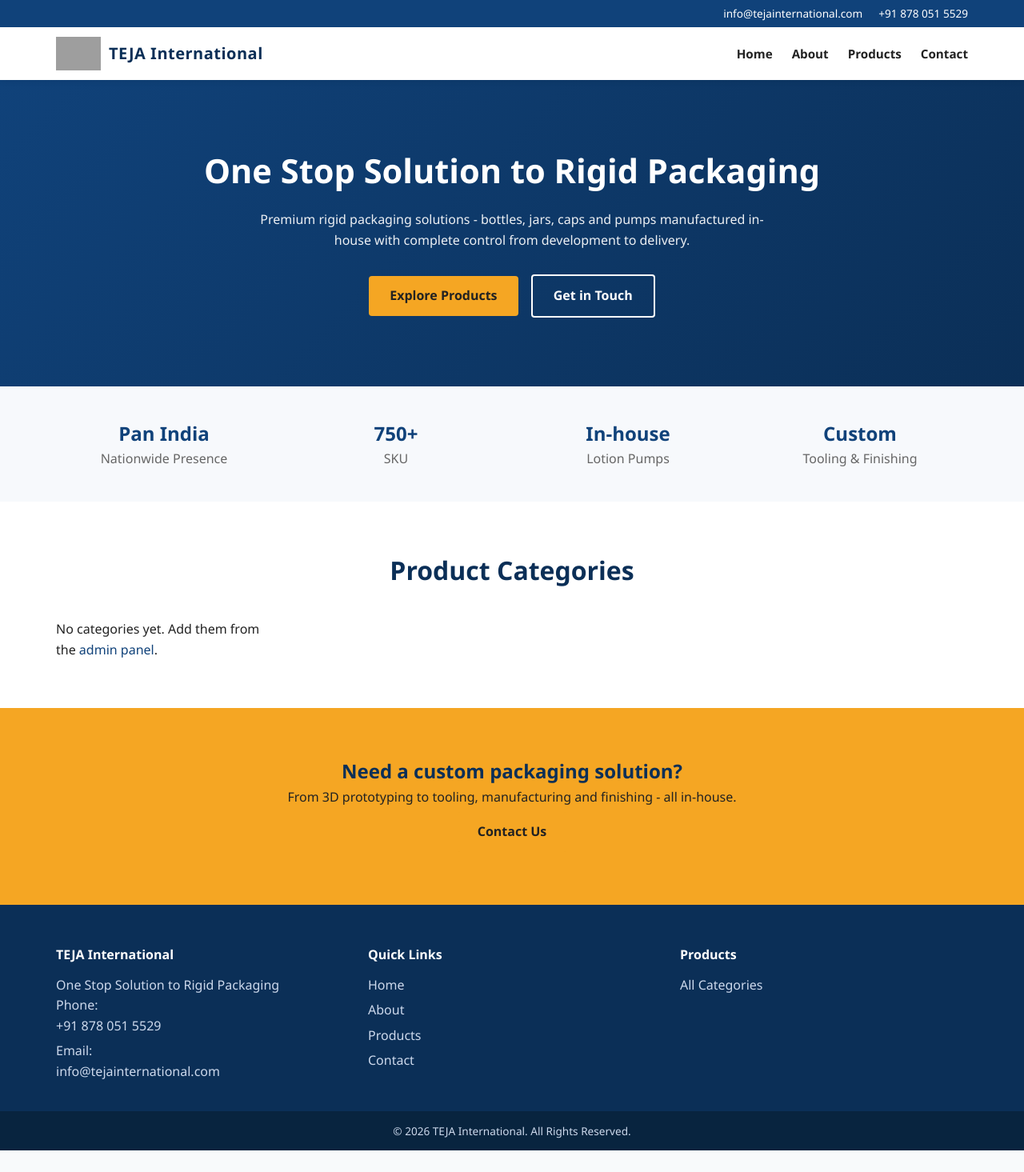
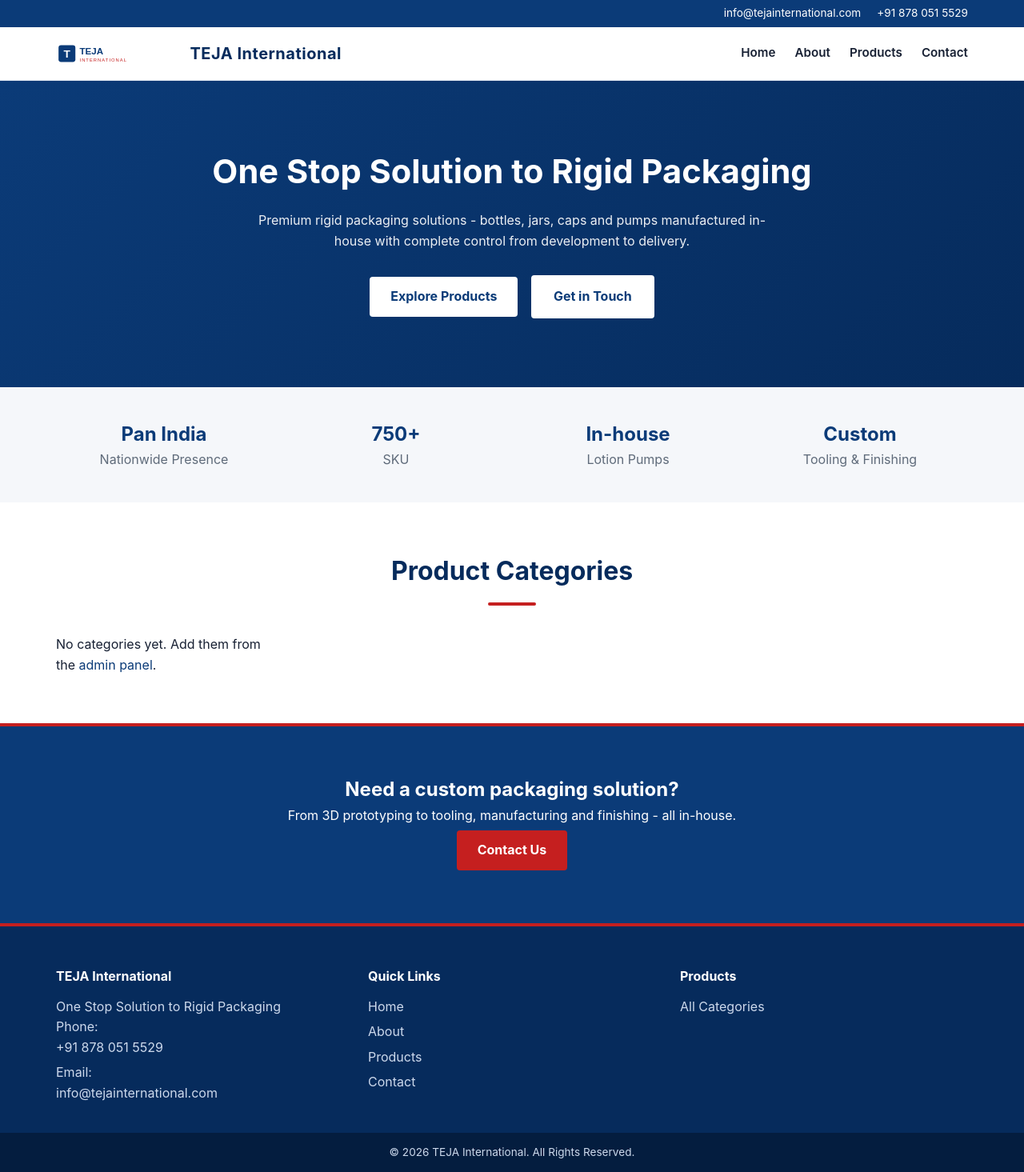
Before and after one commit to amits1417/teja-, a Flask app: page / in a window 1280 px wide. Shown: the whole page at 80% size. Before the commit the page ends 1438 px from the top, so only its background shows below. Run offline with Flask 3, Linux system fonts and the light colour scheme; data that the repository does not hold is empty; grey boxes are pictures that could not be loaded.

Commit message:
Apply corporate navy + red theme

```diff
--- a/static/css/style.css
+++ b/static/css/style.css
@@ -1,41 +1,53 @@
 :root{
-  --primary:#10427a;
-  --primary-dark:#0b2f57;
-  --accent:#f5a623;
-  --text:#222;
-  --muted:#666;
-  --bg:#f7f9fc;
-  --border:#e3e8ef;
+  --primary:#0B3B78;
+  --primary-dark:#062B5C;
+  --blue:#164F91;
+  --accent:#C51F1F;
+  --accent-dark:#9E1818;
+  --text:#172033;
+  --muted:#5F6B7A;
+  --bg:#F5F7FA;
+  --bg-light:#EAF2FA;
+  --border:#E1E8F2;
+  --white:#ffffff;
 }
 *{box-sizing:border-box;margin:0;padding:0}
-body{font-family:'Segoe UI',Roboto,Helvetica,Arial,sans-serif;color:var(--text);background:#fff;line-height:1.6}
-a{color:var(--primary);text-decoration:none}
+body{font-family:'Inter','Segoe UI',Roboto,Helvetica,Arial,sans-serif;color:var(--text);background:var(--white);line-height:1.6}
+a{color:var(--primary);text-decoration:none;transition:color .2s}
+a:hover{color:var(--accent)}
 img{max-width:100%;display:block}
 .container{max-width:1180px;margin:0 auto;padding:0 20px}
 .muted{color:var(--muted);font-size:.9rem}
 
 /* Header */
-.site-header{position:sticky;top:0;z-index:100;background:#fff;box-shadow:0 2px 8px rgba(0,0,0,.06)}
+.site-header{position:sticky;top:0;z-index:100;background:var(--white);box-shadow:0 2px 10px rgba(11,59,120,.08);border-bottom:1px solid var(--border)}
 .top-bar{background:var(--primary);color:#fff;font-size:.85rem}
 .top-bar-inner{display:flex;justify-content:flex-end;gap:20px;padding-top:6px;padding-bottom:6px}
 .top-bar-inner a{color:#fff}
+.top-bar-inner a:hover{color:#ffd9d9}
 .nav-inner{display:flex;align-items:center;justify-content:space-between;padding-top:12px;padding-bottom:12px}
 .brand{display:flex;align-items:center;gap:10px}
 .logo{height:42px;width:auto}
 .brand-name{font-weight:700;font-size:1.25rem;color:var(--primary-dark);letter-spacing:.5px}
 .main-nav{display:flex;gap:24px;align-items:center}
-.main-nav a{color:var(--text);font-weight:600;font-size:.95rem}
-.main-nav a:hover{color:var(--primary)}
-.admin-link{background:var(--accent);color:#222!important;padding:6px 12px;border-radius:4px;font-size:.85rem}
+.main-nav a{color:var(--text);font-weight:600;font-size:.95rem;padding:4px 0;border-bottom:2px solid transparent}
+.main-nav a:hover{color:var(--accent);border-bottom-color:var(--accent)}
+.admin-link{background:var(--accent);color:#fff!important;padding:6px 12px;border-radius:4px;font-size:.85rem;border-bottom:none!important}
+.admin-link:hover{background:var(--accent-dark);color:#fff!important}
 .nav-toggle{display:none;background:none;border:none;font-size:1.6rem;cursor:pointer;color:var(--primary)}
 
 /* Hero */
 .hero{background:linear-gradient(135deg,var(--primary),var(--primary-dark));color:#fff;padding:80px 0;text-align:center}
 .hero h1{font-size:2.6rem;margin-bottom:16px}
 .hero p{max-width:640px;margin:0 auto 24px;opacity:.92}
-.btn{display:inline-block;background:var(--accent);color:#222;padding:12px 26px;border-radius:4px;font-weight:700;margin:6px}
-.btn:hover{opacity:.9}
-.btn-outline{background:transparent;border:2px solid #fff;color:#fff}
+.hero .btn{background:#fff;color:var(--primary);padding:12px 26px;border-radius:4px;font-weight:700;margin:6px;display:inline-block}
+.hero .btn:hover{background:var(--bg-light);color:var(--primary-dark)}
+.btn-outline{background:transparent;border:2px solid #fff;color:#fff;padding:12px 26px;border-radius:4px;font-weight:700;margin:6px;display:inline-block}
+.btn-outline:hover{background:#fff;color:var(--primary)}
+
+/* Primary button (general) */
+.btn{display:inline-block;background:var(--primary);color:#fff;padding:12px 26px;border-radius:4px;font-weight:700;margin:6px}
+.btn:hover{background:var(--primary-dark)}
 
 /* Stats */
 .stats{background:var(--bg);padding:40px 0}
@@ -45,44 +57,50 @@ img{max-width:100%;display:block}
 
 /* Sections */
 .section{padding:60px 0}
-.section-alt{background:var(--bg)}
-.section-title{text-align:center;font-size:2rem;color:var(--primary-dark);margin-bottom:36px}
+.section-alt{background:var(--bg-light)}
+.section-title{text-align:center;font-size:2rem;color:var(--primary-dark);margin-bottom:36px;position:relative}
+.section-title::after{content:"";display:block;width:60px;height:4px;background:var(--accent);margin:14px auto 0;border-radius:2px}
 .page-hero{background:linear-gradient(135deg,var(--primary),var(--primary-dark));color:#fff;padding:50px 0;text-align:center}
 .page-hero h1{font-size:2.2rem}
 .narrow{max-width:800px}
 
 /* Category grid */
 .cat-grid{display:grid;grid-template-columns:repeat(auto-fill,minmax(240px,1fr));gap:24px}
-.cat-card{background:#fff;border:1px solid var(--border);border-radius:8px;overflow:hidden;transition:.2s;text-align:center;padding-bottom:16px}
-.cat-card:hover{box-shadow:0 8px 24px rgba(0,0,0,.1);transform:translateY(-3px)}
+.cat-card{background:var(--white);border:1px solid var(--border);border-radius:8px;overflow:hidden;transition:.2s;text-align:center;padding-bottom:16px}
+.cat-card:hover{box-shadow:0 8px 24px rgba(11,59,120,.15);transform:translateY(-3px);border-color:var(--blue)}
 .cat-card img,.cat-ph{height:200px;width:100%;object-fit:cover}
-.cat-ph{background:linear-gradient(135deg,#dbe6f5,#c3d4ec)}
+.cat-ph{background:linear-gradient(135deg,#cfe0f2,#a9c5e6)}
 .cat-card h3{margin-top:14px;color:var(--primary-dark)}
 
 /* Product grid */
 .prod-grid{display:grid;grid-template-columns:repeat(auto-fill,minmax(220px,1fr));gap:22px}
-.prod-card{border:1px solid var(--border);border-radius:8px;overflow:hidden;background:#fff;text-align:center;transition:.2s}
-.prod-card:hover{box-shadow:0 8px 24px rgba(0,0,0,.1);transform:translateY(-3px)}
+.prod-card{border:1px solid var(--border);border-radius:8px;overflow:hidden;background:var(--white);text-align:center;transition:.2s}
+.prod-card:hover{box-shadow:0 8px 24px rgba(11,59,120,.15);transform:translateY(-3px);border-color:var(--blue)}
 .prod-card img,.prod-ph{height:200px;width:100%;object-fit:contain;background:var(--bg);padding:10px}
 .prod-ph{display:flex;align-items:center;justify-content:center;color:var(--muted)}
 .prod-card h4{margin:12px 0 4px;color:var(--primary-dark)}
 
 /* CTA */
-.cta{background:var(--accent);text-align:center}
-.cta h2{color:var(--primary-dark)}
+.cta{background:var(--primary);text-align:center;color:#fff;border-top:4px solid var(--accent)}
+.cta h2{color:#fff}
+.cta .btn{background:var(--accent);color:#fff}
+.cta .btn:hover{background:var(--accent-dark)}
 
 /* Footer */
-.site-footer{background:var(--primary-dark);color:#cdd9ec;padding:50px 0 0}
+.site-footer{background:var(--primary-dark);color:#cdd9ec;padding:50px 0 0;border-top:4px solid var(--accent)}
 .footer-grid{display:grid;grid-template-columns:repeat(3,1fr);gap:30px}
 .site-footer h4{color:#fff;margin-bottom:12px}
 .site-footer a{color:#cdd9ec;display:block;margin-bottom:6px}
-.footer-bottom{background:#08243f;margin-top:30px;padding:14px 0;font-size:.85rem;text-align:center}
+.site-footer a:hover{color:#fff}
+.footer-bottom{background:#041d3f;margin-top:30px;padding:14px 0;font-size:.85rem;text-align:center}
 
 /* Forms */
 .contact-grid{display:grid;grid-template-columns:1fr 1.4fr;gap:40px}
 .contact-form label,.admin-form label{display:block;margin-bottom:14px;font-weight:600;font-size:.9rem}
 .contact-form input,.contact-form textarea,.admin-form input,.admin-form textarea,.admin-form select{
   width:100%;padding:10px;border:1px solid var(--border);border-radius:5px;margin-top:5px;font:inherit;font-weight:400}
+.contact-form input:focus,.contact-form textarea:focus,.admin-form input:focus,.admin-form textarea:focus,.admin-form select:focus{
+  outline:none;border-color:var(--blue);box-shadow:0 0 0 2px rgba(22,79,145,.15)}
 .offer-list{margin:10px 0 24px 20px}
 .offer-list li{margin-bottom:8px}
 
@@ -92,7 +110,7 @@ img{max-width:100%;display:block}
 .prod-ph.big{height:380px;background:var(--bg);border-radius:8px;display:flex;align-items:center;justify-content:center;color:var(--muted)}
 .spec-table{width:100%;border-collapse:collapse;margin:18px 0}
 .spec-table th,.spec-table td{border:1px solid var(--border);padding:10px;text-align:left}
-.spec-table th{background:var(--bg);width:140px}
+.spec-table th{background:var(--bg-light);width:140px;color:var(--primary-dark)}
 .prod-desc{margin:16px 0}
 
 /* Flash */
@@ -103,20 +121,22 @@ img{max-width:100%;display:block}
 
 /* Admin */
 .admin-body{background:var(--bg);display:flex;align-items:center;justify-content:center;min-height:100vh}
-.login-wrap{background:#fff;padding:40px;border-radius:10px;box-shadow:0 8px 30px rgba(0,0,0,.1);width:360px}
+.login-wrap{background:#fff;padding:40px;border-radius:10px;box-shadow:0 8px 30px rgba(11,59,120,.15);width:360px}
 .login-wrap h2{color:var(--primary-dark);text-align:center;margin-bottom:20px}
 .login-form label{display:block;margin-bottom:14px;font-weight:600;font-size:.9rem}
 .login-form input{width:100%;padding:10px;margin-top:5px;border:1px solid var(--border);border-radius:5px}
+.login-form input:focus{outline:none;border-color:var(--blue)}
 .admin-bar{display:flex;justify-content:space-between;align-items:center;margin-bottom:30px;gap:12px;flex-wrap:wrap}
 .admin-cards{display:grid;grid-template-columns:repeat(auto-fit,minmax(220px,1fr));gap:24px;margin-bottom:24px}
 .admin-card{background:#fff;border:1px solid var(--border);border-radius:8px;padding:24px;text-align:center}
 .admin-card h3{font-size:2.4rem;color:var(--primary)}
 .admin-table{width:100%;border-collapse:collapse;background:#fff}
 .admin-table th,.admin-table td{border:1px solid var(--border);padding:10px;text-align:left;vertical-align:middle}
-.admin-table th{background:var(--bg)}
+.admin-table th{background:var(--bg-light);color:var(--primary-dark)}
 .thumb{height:50px;width:50px;object-fit:cover;border-radius:4px}
 .btn-sm{padding:5px 12px;font-size:.8rem;margin:2px}
-.btn-danger{background:#d23b3b;color:#fff}
+.btn-danger{background:var(--accent);color:#fff}
+.btn-danger:hover{background:var(--accent-dark)}
 .admin-form{max-width:640px;background:#fff;border:1px solid var(--border);padding:24px;border-radius:8px}
 
 /* Responsive */
```
Also changed, not shown: static/images/logo.svg.
